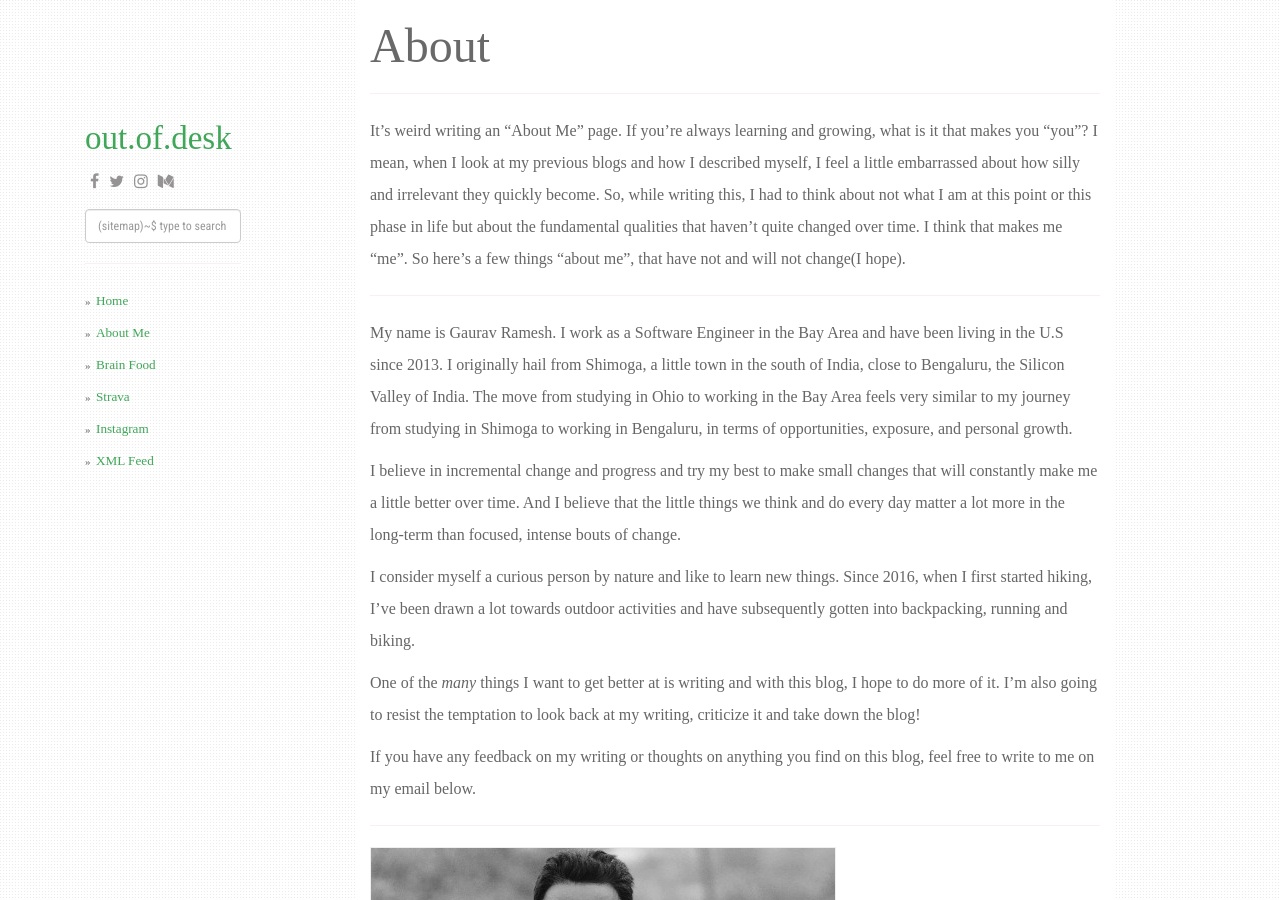
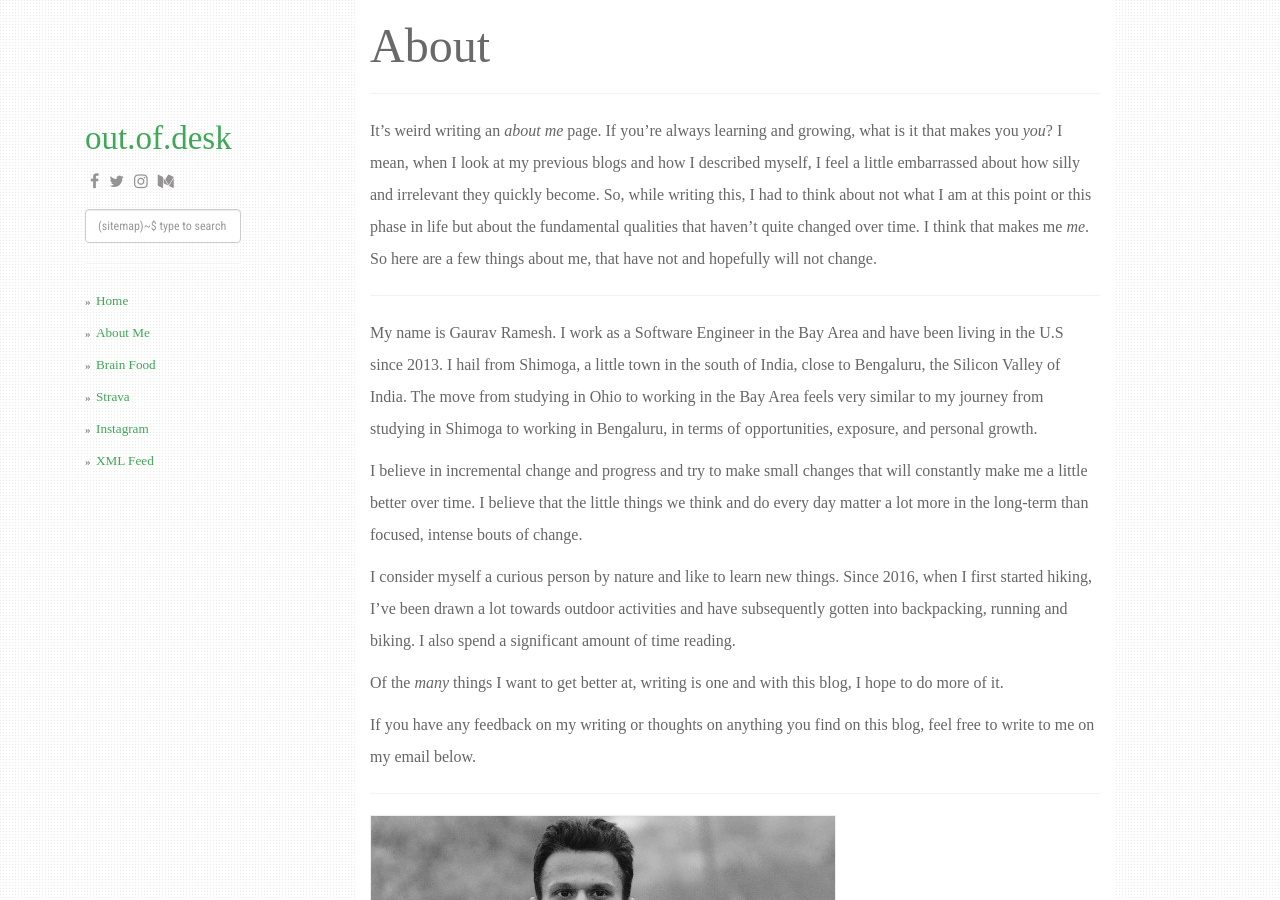
Before and after one commit to outofdesk/outofdesk.github.io, a Jekyll site: the page built from about.md, in a window 1280 px wide and 900 px high. Built offline with Jekyll 4.4.1, drawn with Linux system fonts in a browser that asks for light colours; nearby versions of some CDN libraries; some web fonts are replaced.

Commit message:
fix about

```diff
--- a/about.md
+++ b/about.md
@@ -3,17 +3,17 @@ layout: page
 title: About
 permalink: /about/
 ---
-It's weird writing an "About Me" page. If you're always learning and growing, what is it that makes you "you"? I mean, when I look at my previous blogs and how I described myself, I feel a little embarrassed about how silly and irrelevant they quickly become. So, while writing this, I had to think about not what I am at this point or this phase in life but about the fundamental qualities that haven't quite changed over time. I think that makes me "me". So here's a few things "about me", that have not and will not change(I hope).
+It's weird writing an *about me* page. If you're always learning and growing, what is it that makes you *you*? I mean, when I look at my previous blogs and how I described myself, I feel a little embarrassed about how silly and irrelevant they quickly become. So, while writing this, I had to think about not what I am at this point or this phase in life but about the fundamental qualities that haven't quite changed over time. I think that makes me *me*. So here are a few things about me, that have not and hopefully will not change.
 
 *****
 
-My name is Gaurav Ramesh. I work as a Software Engineer in the Bay Area and have been living in the U.S since 2013. I originally hail from Shimoga, a little town in the south of India, close to Bengaluru, the Silicon Valley of India. The move from studying in Ohio to working in the Bay Area feels very similar to my journey from studying in Shimoga to working in Bengaluru, in terms of opportunities, exposure, and personal growth.
+My name is Gaurav Ramesh. I work as a Software Engineer in the Bay Area and have been living in the U.S since 2013. I hail from Shimoga, a little town in the south of India, close to Bengaluru, the Silicon Valley of India. The move from studying in Ohio to working in the Bay Area feels very similar to my journey from studying in Shimoga to working in Bengaluru, in terms of opportunities, exposure, and personal growth.
 
-I believe in incremental change and progress and try my best to make small changes that will constantly make me a little better over time. And I believe that the little things we think and do every day matter a lot more in the long-term than focused, intense bouts of change.
+I believe in incremental change and progress and try to make small changes that will constantly make me a little better over time. I believe that the little things we think and do every day matter a lot more in the long-term than focused, intense bouts of change.
 
-I consider myself a curious person by nature and like to learn new things. Since 2016, when I first started hiking, I've been drawn a lot towards outdoor activities and have subsequently gotten into backpacking, running and biking.
+I consider myself a curious person by nature and like to learn new things. Since 2016, when I first started hiking, I've been drawn a lot towards outdoor activities and have subsequently gotten into backpacking, running and biking. I also spend a significant amount of time reading.
 
-One of the *many* things I want to get better at is writing and with this blog, I hope to do more of it. I'm also going to resist the temptation to look back at my writing, criticize it and take down the blog!
+Of the *many* things I want to get better at, writing is one and with this blog, I hope to do more of it.
 
 If you have any feedback on my writing or thoughts on anything you find on this blog, feel free to write to me on my email below.
 
```
Also changed, not shown: _posts/2020-05-14-pandemic.md (+1 -1 lines), 6 other files.
